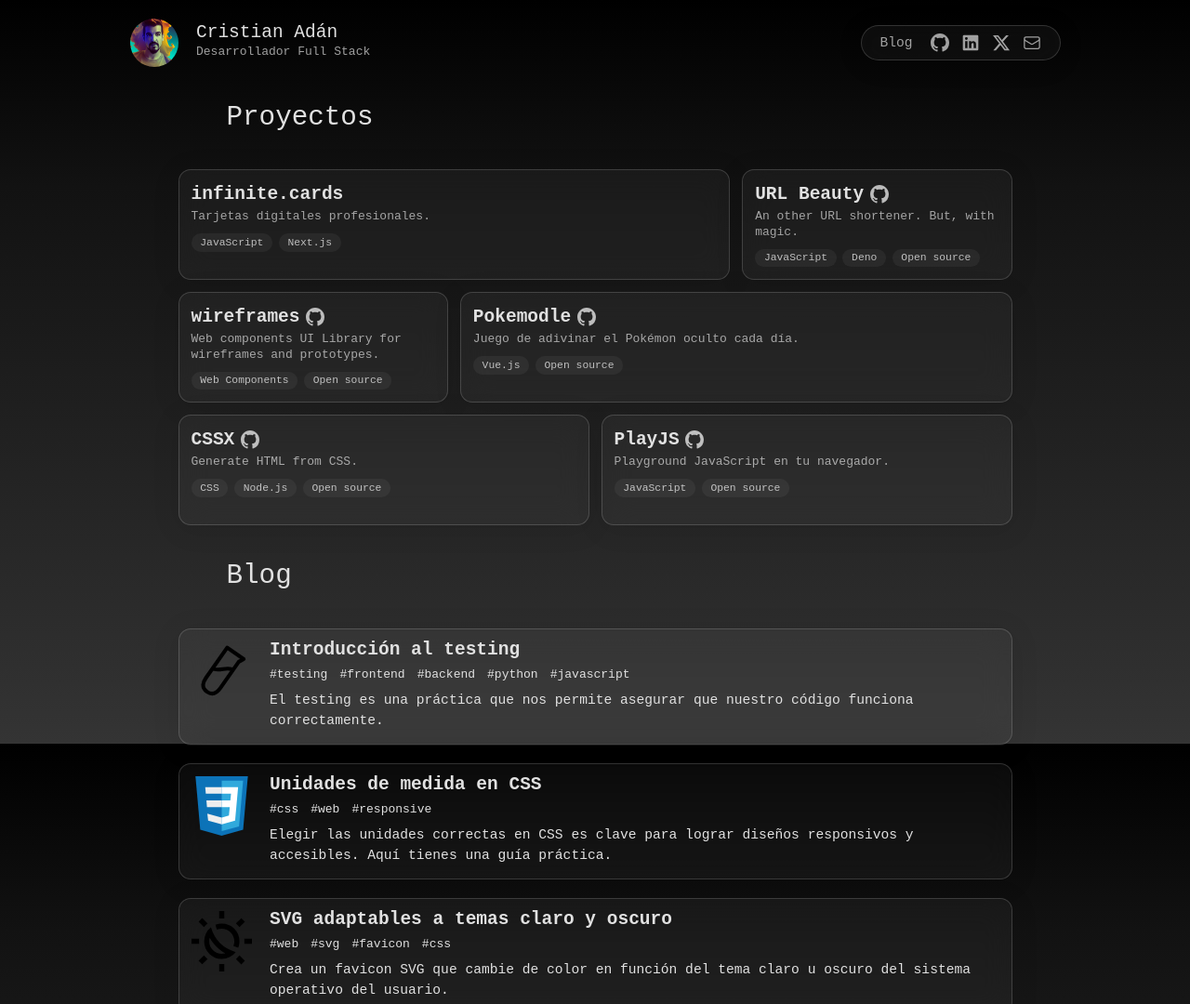
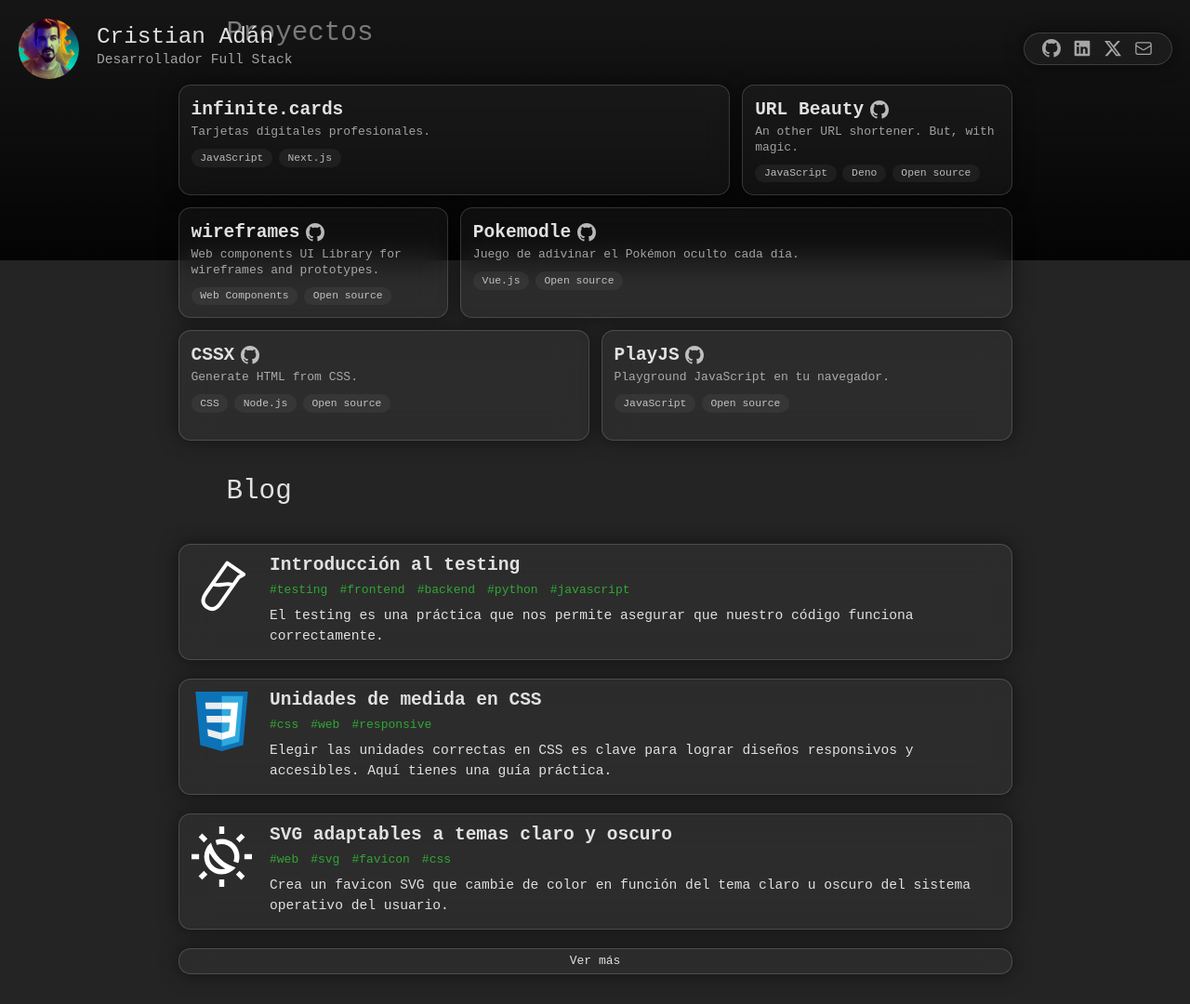
Before and after one commit to salteadorneo/web, an Astro site: page / in a window 1280 px wide. Shown: the top 1080 px of the page at 93% size. Built offline with nearby package versions, Linux system fonts and the light colour scheme; Astro itself is replaced by a stand-in of ours.

Commit message:
feat: enhance header styling and remove blog link from navigation

```diff
--- a/src/components/Header.astro
+++ b/src/components/Header.astro
@@ -3,17 +3,17 @@ import Nav from "./Nav.astro";
 ---
 
 <header
-  class="p-6 max-w-7xl mx-auto flex flex-wrap items-center justify-between gap-6"
+  class="absolute w-full p-6 flex flex-wrap items-center justify-center sm:justify-between gap-6 bg-gradient-to-t from-black/90 to-black/40 pb-60"
 >
   <a href="/" class="flex items-center gap-6">
     <img
       src="/cristian.png"
       alt="Cristian Adán"
-      class="w-16 rounded-full object-cover"
+      class="w-20 rounded-full object-cover"
     />
     <div>
-      <h1 class="text-2xl leading-none">Cristian Adán</h1>
-      <h2 class="opacity-70">Desarrollador Full Stack</h2>
+      <h1 class="text-3xl leading-none">Cristian Adán</h1>
+      <h2 class="text-lg opacity-70">Desarrollador Full Stack</h2>
     </div>
   </a>
   <Nav />
--- a/src/components/Nav.astro
+++ b/src/components/Nav.astro
@@ -6,12 +6,6 @@ import Email from "@components/icons/Email.astro";
 ---
 
 <section class="glass rounded-full flex items-center gap-6 py-2 px-6">
-  <a
-    href="/blog"
-    class="hidden sm:block text-lg opacity-70 hover:opacity-100 transition-opacity duration-300"
-  >
-    Blog
-  </a>
   <div class="flex items-center gap-4">
     <a
       href="https://github.com/salteadorneo"
--- a/src/layouts/Layout.astro
+++ b/src/layouts/Layout.astro
@@ -47,77 +47,3 @@ import "@/styles/global.css";
     <slot />
   </body>
 </html>
-
-<style is:global>
-  :root {
-    color-scheme: light dark;
-
-    --primary: #30a834;
-  }
-
-  html,
-  body {
-    font-family: monospace;
-    scroll-behavior: smooth;
-    min-height: 100dvh;
-  }
-
-  body {
-    color: #e1e1e1;
-    background-image: linear-gradient(
-      to bottom,
-      #000000,
-      #121212,
-      #1d1d1d,
-      #282828,
-      #343434
-    );
-    background-attachment: fixed;
-    overflow-y: scroll;
-  }
-
-  ::-webkit-scrollbar {
-    width: 4px;
-    height: 4px;
-  }
-
-  ::-webkit-scrollbar-track {
-    background: none;
-  }
-
-  ::-webkit-scrollbar-thumb {
-    background: #e1e1e1;
-  }
-
-  ::-webkit-scrollbar-thumb:hover {
-    background: var(--primary);
-  }
-
-  .glass {
-    background: rgba(255, 255, 255, 0.04);
-    box-shadow: 0 4px 30px rgba(0, 0, 0, 0.1);
-    backdrop-filter: blur(16.2px);
-    -webkit-backdrop-filter: blur(16.2px);
-    border: 1px solid rgba(255, 255, 255, 0.16);
-  }
-
-  @keyframes fadein {
-    0% {
-      opacity: 0;
-    }
-    100% {
-      opacity: 1;
-    }
-  }
-
-  @keyframes fadeup {
-    0% {
-      opacity: 0;
-      transform: translateY(20px);
-    }
-    100% {
-      opacity: 1;
-      transform: translateY(0);
-    }
-  }
-</style>
--- a/src/styles/global.css
+++ b/src/styles/global.css
@@ -1 +1,68 @@
 @import "tailwindcss";
+
+@theme {
+    --color-primary: #30a834;
+}
+
+:root {
+    color-scheme: dark;
+}
+
+html,
+body {
+    font-family: monospace;
+    scroll-behavior: smooth;
+    min-height: 100dvh;
+}
+
+body {
+    color: #e1e1e1;
+    background: #242424;
+}
+
+::-webkit-scrollbar {
+    width: 4px;
+    height: 4px;
+}
+
+::-webkit-scrollbar-track {
+    background: none;
+}
+
+::-webkit-scrollbar-thumb {
+    background: #e1e1e1;
+}
+
+::-webkit-scrollbar-thumb:hover {
+    background: var(--primary);
+}
+
+.glass {
+    background: rgba(255, 255, 255, 0.04);
+    box-shadow: 0 0 20px rgba(0, 0, 0, 0.5);
+    backdrop-filter: blur(16.2px);
+    -webkit-backdrop-filter: blur(16.2px);
+    border: 1px solid rgba(255, 255, 255, 0.16);
+}
+
+@keyframes fadein {
+    0% {
+        opacity: 0;
+    }
+
+    100% {
+        opacity: 1;
+    }
+}
+
+@keyframes fadeup {
+    0% {
+        opacity: 0;
+        transform: translateY(20px);
+    }
+
+    100% {
+        opacity: 1;
+        transform: translateY(0);
+    }
+}
```
